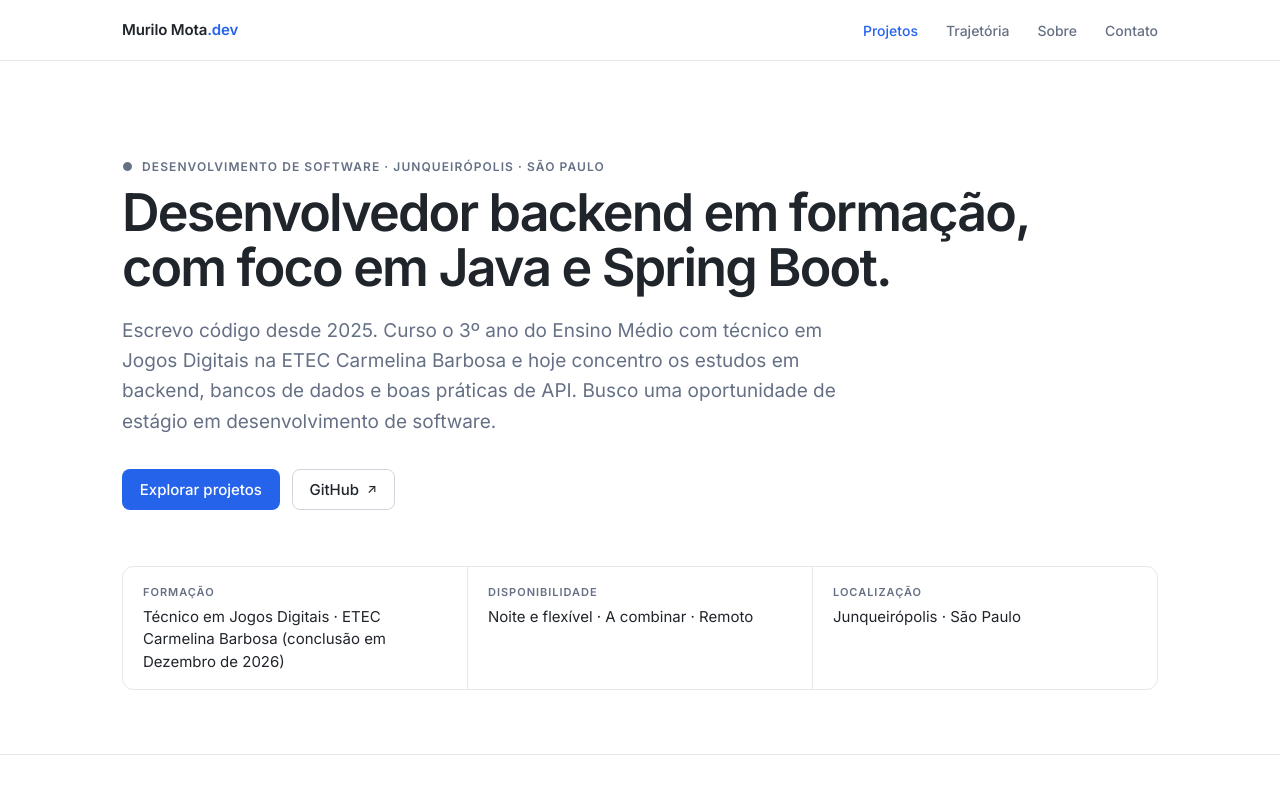
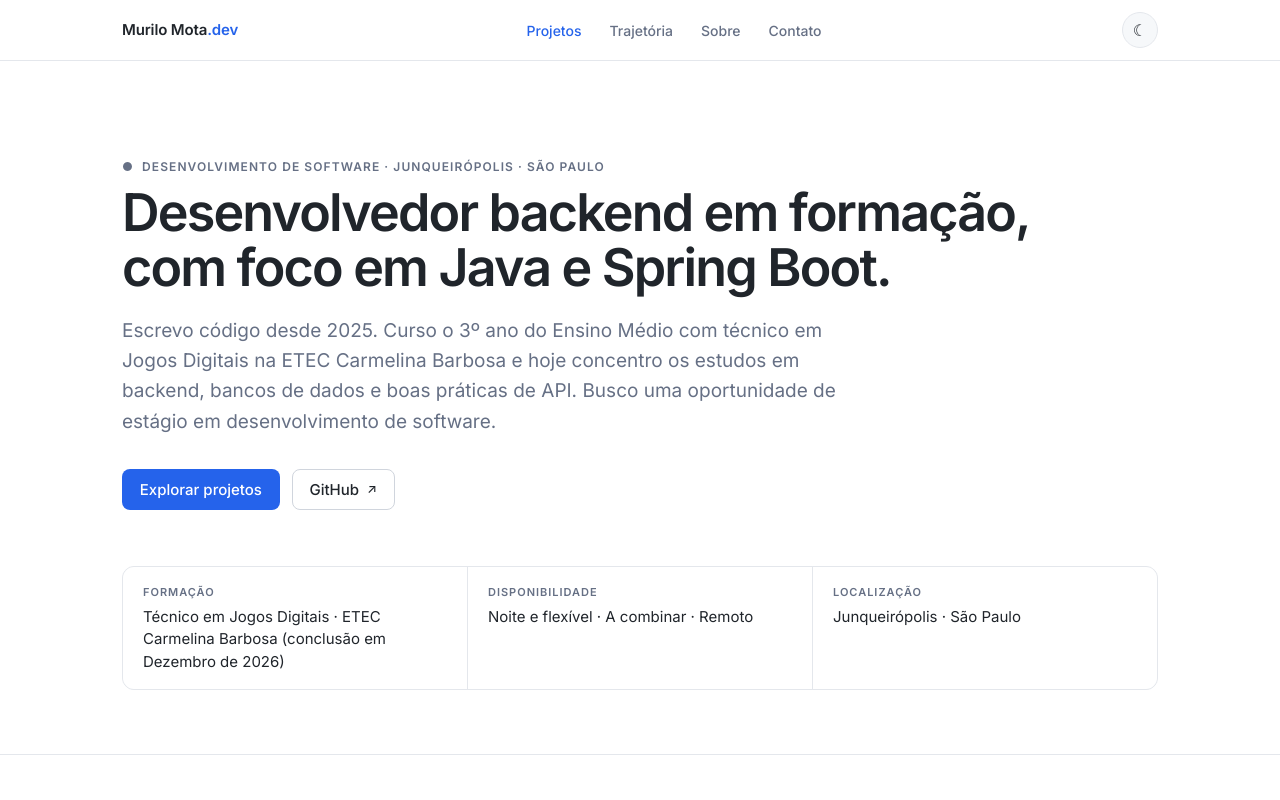
Before and after one commit to omurilomota/SiteProfissional, a React (Vite) app: page / in a window 1280 px wide. Shown: the top 800 px of the page. Built offline with nearby package versions, Linux system fonts and the light colour scheme.

Commit message:
feat: adiciona modo escuro com toggle persistido

```diff
--- a/index.html
+++ b/index.html
@@ -5,6 +5,19 @@
     <link rel="icon" type="image/svg+xml" href="/favicon.svg" />
     <meta name="viewport" content="width=device-width, initial-scale=1.0" />
     <meta name="theme-color" content="#ffffff" />
+    <script>
+      (function () {
+        try {
+          var stored = localStorage.getItem('theme');
+          var prefersDark = window.matchMedia('(prefers-color-scheme: dark)').matches;
+          var theme = stored || (prefersDark ? 'dark' : 'light');
+          document.documentElement.setAttribute('data-theme', theme);
+          var meta = document.querySelector('meta[name="theme-color"]');
+          if (meta) meta.setAttribute('content', theme === 'dark' ? '#0b0f14' : '#ffffff');
+        } catch (e) {}
+      })();
+    </script>
+
 
     <title>Murilo — Desenvolvedor em formação</title>
     <meta
--- a/src/App.css
+++ b/src/App.css
@@ -20,7 +20,7 @@
   position: sticky;
   top: 0;
   z-index: 20;
-  background: rgb(255 255 255 / 88%);
+  background: color-mix(in srgb, var(--bg) 88%, transparent);
   backdrop-filter: blur(8px);
   border-bottom: 1px solid var(--border);
 }
@@ -254,7 +254,7 @@
 }
 
 .project-card--featured {
-  border-color: #cddcff;
+  border-color: var(--accent-weak);
 }
 
 @media (min-width: 900px) {
@@ -579,3 +579,28 @@
     scroll-margin-top: 7.5rem;
   }
 }
+
+/* ==========================================================================
+   Botão de alternância de tema
+   ========================================================================== */
+
+.theme-toggle {
+  margin-left: 0.75rem;
+  width: 2.25rem;
+  height: 2.25rem;
+  border-radius: 999px;
+  border: 1px solid var(--border);
+  background: var(--surface);
+  color: var(--text);
+  font-size: 1rem;
+  line-height: 1;
+  display: inline-flex;
+  align-items: center;
+  justify-content: center;
+  transition: background var(--transition), border-color var(--transition), color var(--transition);
+}
+
+.theme-toggle:hover {
+  border-color: var(--border-strong);
+  background: var(--accent-weak);
+}
--- a/src/components/Header.tsx
+++ b/src/components/Header.tsx
@@ -1,6 +1,7 @@
 import { useEffect, useState } from 'react'
 import { Link, useLocation } from 'react-router-dom'
 import { profile } from '../data/profile'
+import { ThemeToggle } from './ThemeToggle'
 
 const sections = [
   { href: '/#projetos', label: 'Projetos' },
@@ -71,6 +72,7 @@ export function Header() {
             ))}
           </ul>
         </nav>
+        <ThemeToggle />
       </div>
     </header>
   )
--- /dev/null
+++ b/src/components/ThemeToggle.tsx
@@ -0,0 +1,31 @@
+import { useEffect, useState } from 'react'
+
+export function ThemeToggle() {
+  const [theme, setTheme] = useState<'light' | 'dark'>(() => {
+    if (typeof document === 'undefined') return 'light'
+    return (document.documentElement.getAttribute('data-theme') as 'light' | 'dark') || 'light'
+  })
+
+  useEffect(() => {
+    document.documentElement.setAttribute('data-theme', theme)
+    try {
+      localStorage.setItem('theme', theme)
+    } catch {
+      /* ignore */
+    }
+    const meta = document.querySelector('meta[name="theme-color"]')
+    if (meta) meta.setAttribute('content', theme === 'dark' ? '#0b0f14' : '#ffffff')
+  }, [theme])
+
+  return (
+    <button
+      type="button"
+      className="theme-toggle"
+      onClick={() => setTheme((t) => (t === 'dark' ? 'light' : 'dark'))}
+      aria-label={theme === 'dark' ? 'Ativar tema claro' : 'Ativar tema escuro'}
+      title={theme === 'dark' ? 'Tema claro' : 'Tema escuro'}
+    >
+      {theme === 'dark' ? '☀' : '☾'}
+    </button>
+  )
+}
--- a/src/index.css
+++ b/src/index.css
@@ -32,6 +32,24 @@
 
   /* Movimento */
   --transition: 160ms cubic-bezier(0.4, 0, 0.2, 1);
+}
+
+/* ==========================================================================
+   Tema escuro
+   ========================================================================== */
+
+:root[data-theme="dark"] {
+  --bg: #0b0f14;
+  --surface: #131922;
+  --text: #e6eaf0;
+  --muted: #9aa4b2;
+  --accent: #5b9eff;
+  --accent-hover: #7eb0ff;
+  --accent-weak: #1a2640;
+  --border: #1f2733;
+  --border-strong: #2a3442;
+  --shadow: 0 1px 2px rgb(0 0 0 / 40%), 0 1px 3px rgb(0 0 0 / 50%);
+  --shadow-hover: 0 4px 12px rgb(0 0 0 / 50%), 0 2px 4px rgb(0 0 0 / 40%);
 }
 
 /* ==========================================================================
```
